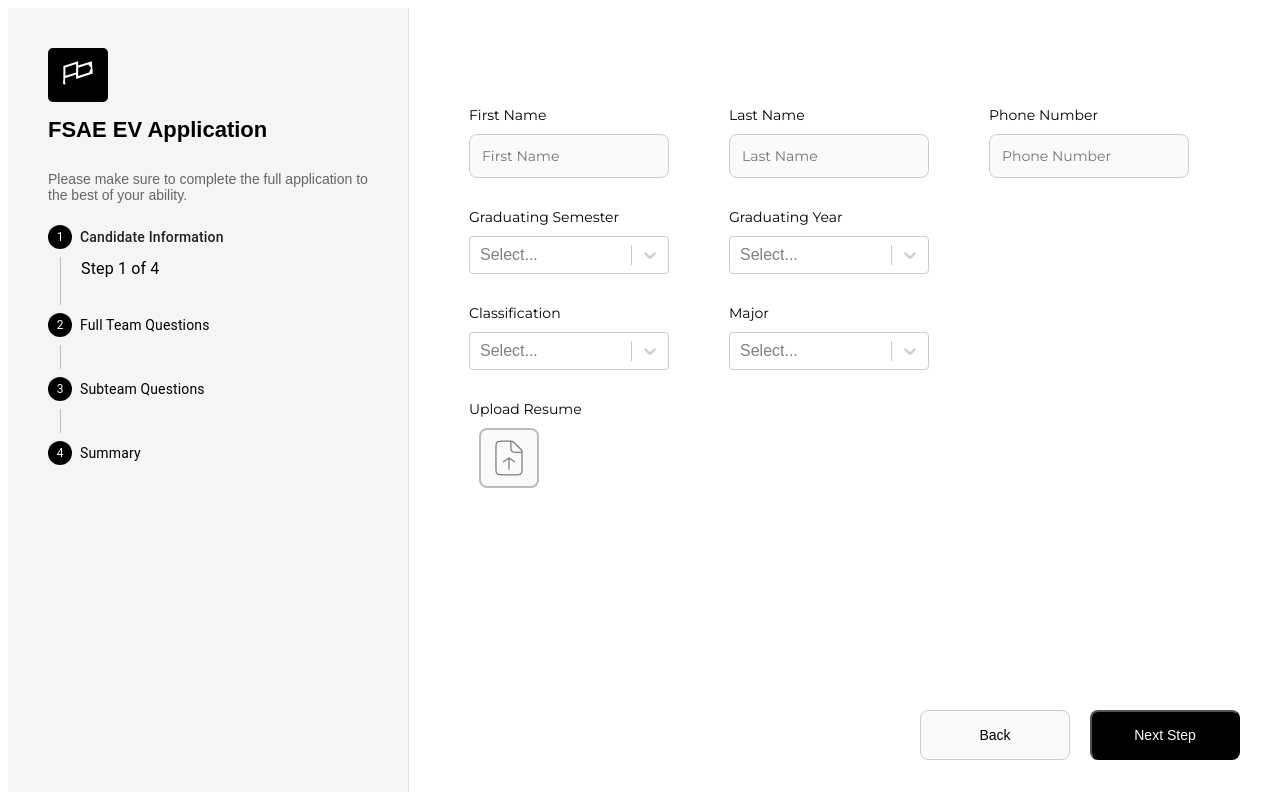
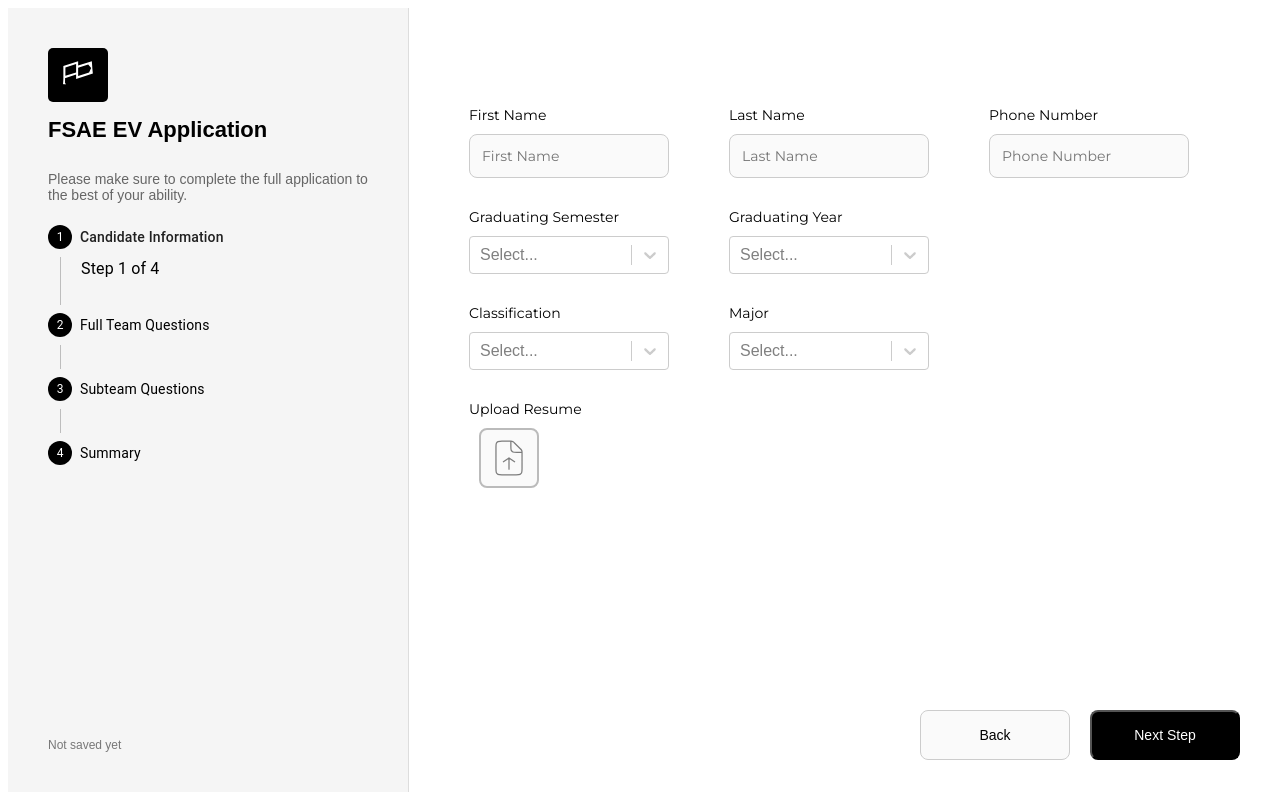
Before and after one commit to TAMU-Formula-SAE-EV/pitcrew, a Next.js app: page /application in a window 1280 px wide. Built offline with nearby package versions, Linux system fonts and the light colour scheme; no server answers; sample sign-in values are in the browser's storage.

Commit message:
saving application form to localStorage

```diff
--- a/app/application/ApplicationSidebar.tsx
+++ b/app/application/ApplicationSidebar.tsx
@@ -5,9 +5,11 @@
 
 interface SidebarProps {
   activeStep: number;
+  lastSavedTime?: string;
 }
 
-const ApplicationSidebar: React.FC<SidebarProps> = ({ activeStep }) => {
+const ApplicationSidebar: React.FC<SidebarProps> = ({ activeStep, lastSavedTime }) => {
+
   return (
     <div className={styles.sidebar}>
       <div className={styles.logo}>
@@ -21,8 +23,9 @@
         Please make sure to complete the full application to the best of your ability.
       </p>
       <VerticalLinearStepper activeStep={activeStep} />
-
-            {/* <div className={styles.footer}>Saved at 7:02pm</div> */}
+      <div className={styles.footer}>
+        {lastSavedTime ? `Saved at ${lastSavedTime}` : 'Not saved yet'}
+      </div>
     </div>
   );
 };
--- a/app/application/page.tsx
+++ b/app/application/page.tsx
@@ -133,8 +133,132 @@
     );
 };
 
+interface SavedFileMetadata {
+    type: 'file';
+    name: string;
+    size: number;
+    lastModified: number;
+    data?: string;
+}
+
+type SavedFormData = Record<string, string | null | SavedFileMetadata>;
+
+// saving form and file to local storage so data is preserved on reload
+const saveToLocalStorage = (formData: FormDataState, activeStep: number) => {
+    const dataToSave: SavedFormData = {};
+
+    const filePromises: Promise<void>[] = [];
+
+    Object.entries(formData).forEach(([key, value]) => {
+        if (value instanceof File) {
+            dataToSave[key] = {
+                type: 'file',
+                name: value.name,
+                size: value.size,
+                lastModified: value.lastModified
+            };
+
+            const filePromise = new Promise<void>((resolve) => {
+                const reader = new FileReader();
+                reader.onload = () => {
+                    if (reader.result && typeof reader.result === 'string') {
+                        (dataToSave[key] as SavedFileMetadata).data = reader.result;
+                    }
+                    resolve();
+                };
+                reader.onerror = () => {
+                    console.error(`Failed to read file ${value.name}`);
+                    resolve();
+                };
+                reader.readAsDataURL(value);
+            });
+
+            filePromises.push(filePromise);
+        } else {
+            dataToSave[key] = value;
+        }
+    });
+
+    // wait for file conversions, then save to localStorage
+    Promise.all(filePromises).then(() => {
+        try {
+            localStorage.setItem('applicationFormData', JSON.stringify(dataToSave));
+            localStorage.setItem('applicationFormStep', activeStep.toString());
+        } catch (error) {
+            console.error('Failed to save to localStorage:', error);
+            // if file too large, try saving without file data
+            if (error instanceof DOMException && error.name === 'QuotaExceededError') {
+                // remove file data and try again
+                Object.keys(dataToSave).forEach(key => {
+                    if ((dataToSave[key] as SavedFileMetadata)?.type === 'file') {
+                        delete (dataToSave[key] as SavedFileMetadata).data;
+                    }
+                });
+                try {
+                    localStorage.setItem('applicationFormData', JSON.stringify(dataToSave));
+                    console.warn('Saved form data without file contents due to storage limitations. If you leave the page, you may have to reupload the file.');
+                } catch (innerError) {
+                    console.error('Failed to save even without file data:', innerError);
+                }
+            }
+        }
+    });
+};
+
+const loadFromLocalStorage = (): { formData: FormDataState, activeStep: number } => {
+    try {
+        const savedFormData = localStorage.getItem('applicationFormData');
+        const savedStep = localStorage.getItem('applicationFormStep');
+
+        const formData: FormDataState = {};
+
+        if (savedFormData) {
+            const parsedData = JSON.parse(savedFormData) as SavedFormData;
+
+            Object.entries(parsedData).forEach(([key, value]) => {
+                if (value && typeof value === 'object' && value.type === 'file' && value.data) {
+                    try {
+                        const base64Data = (value.data as string).split(',')[1];
+                        const binaryString = atob(base64Data);
+                        const bytes = new Uint8Array(binaryString.length);
+
+                        for (let i = 0; i < binaryString.length; i++) {
+                            bytes[i] = binaryString.charCodeAt(i);
+                        }
+
+                        const blob = new Blob([bytes]);
+
+                        const file = new File([blob], value.name, {
+                            type: 'application/pdf',
+                            lastModified: value.lastModified
+                        });
+
+                        formData[key] = file;
+                    } catch (err) {
+                        console.error(`Failed to reconstruct file for ${key}:`, err);
+                        // set to null if reconstruction fails
+                        formData[key] = null;
+                    }
+                } else {
+                    // for non-file values, store directly
+                    formData[key] = value as string | null;
+                }
+            });
+        }
+
+        return {
+            formData,
+            activeStep: savedStep ? parseInt(savedStep, 10) : 0
+        };
+    } catch (error) {
+        console.error('Failed to load from localStorage:', error);
+        return { formData: {}, activeStep: 0 };
+    }
+};
+
 const ApplicationForm = () => {
-
+    const [initialized, setInitialized] = useState(false);
+    const [lastSavedTime, setLastSavedTime] = useState<string>('');
     const [activeStep, setActiveStep] = useState(0);
     const [formData, setFormData] = useState<FormDataState>({});
     const [subteamQuestions, setSubteamQuestions] = useState<Question[]>([]);
@@ -142,6 +266,32 @@
 
     const { data: session, status } = useSession();
     const router = useRouter();
+
+    useEffect(() => {
+        if (typeof window !== 'undefined' && !initialized) {
+            const { formData: savedData, activeStep: savedStep } = loadFromLocalStorage();
+            setFormData(savedData);
+            setActiveStep(savedStep);
+            setInitialized(true);
+        }
+    }, [initialized]);
+
+    const formatCurrentTime = () => {
+        const now = new Date();
+        const hours = now.getHours();
+        const minutes = now.getMinutes();
+        const ampm = hours >= 12 ? 'pm' : 'am';
+        const formattedHours = hours % 12 || 12;
+        const formattedMinutes = minutes < 10 ? `0${minutes}` : minutes;
+        return `${formattedHours}:${formattedMinutes}${ampm}`;
+    };
+
+    useEffect(() => {
+        if (initialized && Object.keys(formData).length > 0) {
+            saveToLocalStorage(formData, activeStep);
+            setLastSavedTime(formatCurrentTime());
+        }
+    }, [formData, activeStep, initialized]);
 
     useEffect(() => {
         if (status !== 'loading' && !session || session?.user?.admin) {
@@ -294,6 +444,8 @@
 
         if (response.ok) {
             router.push('/application/submitted');
+            localStorage.removeItem('applicationFormData');
+            localStorage.removeItem('applicationFormStep');
         } else {
             console.error("Form submission failed:", await response.json());
         }
@@ -365,7 +517,7 @@
 
     return (
         <div className={styles.container}>
-            <ApplicationSidebar activeStep={activeStep} />
+            <ApplicationSidebar activeStep={activeStep} lastSavedTime={lastSavedTime} />
             <div className={styles.formContainer}>
                 <div className={styles.formGrid}>
                     {renderStepContent()}
```
Lines whose indentation alone changed are shown as unchanged.
